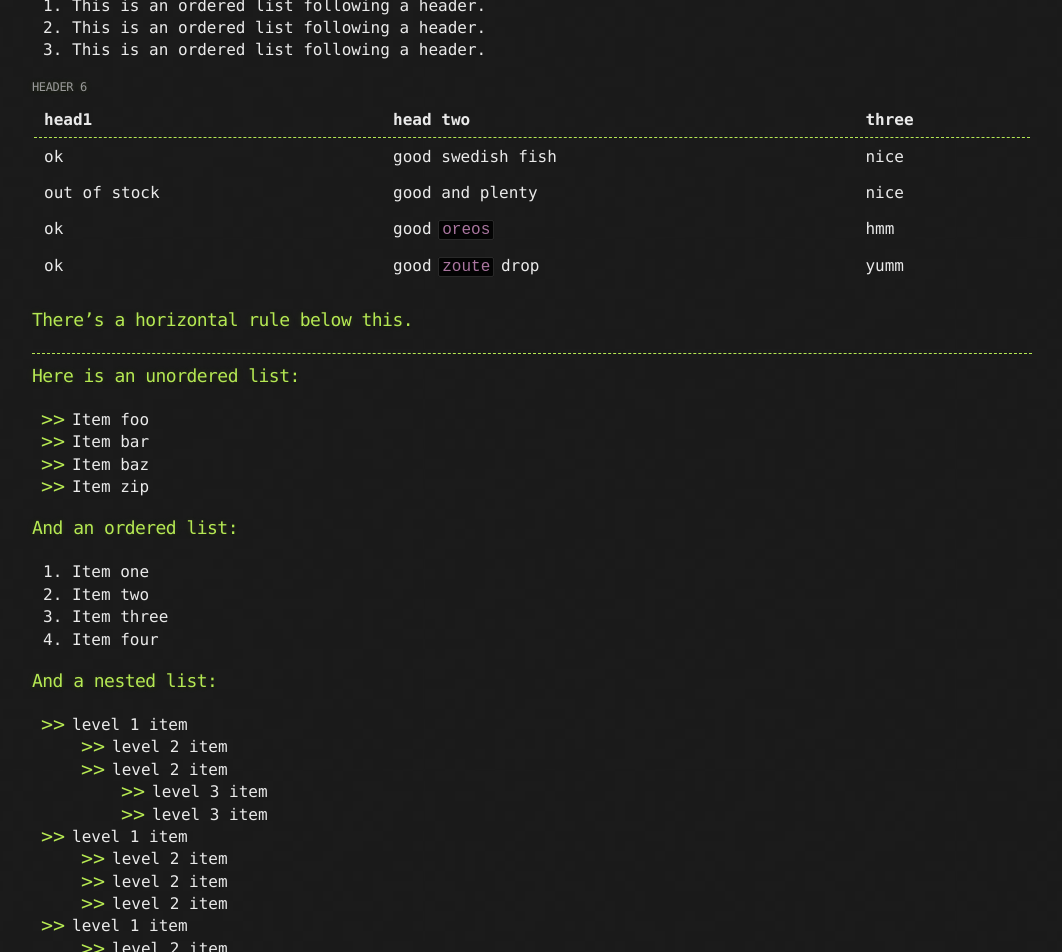
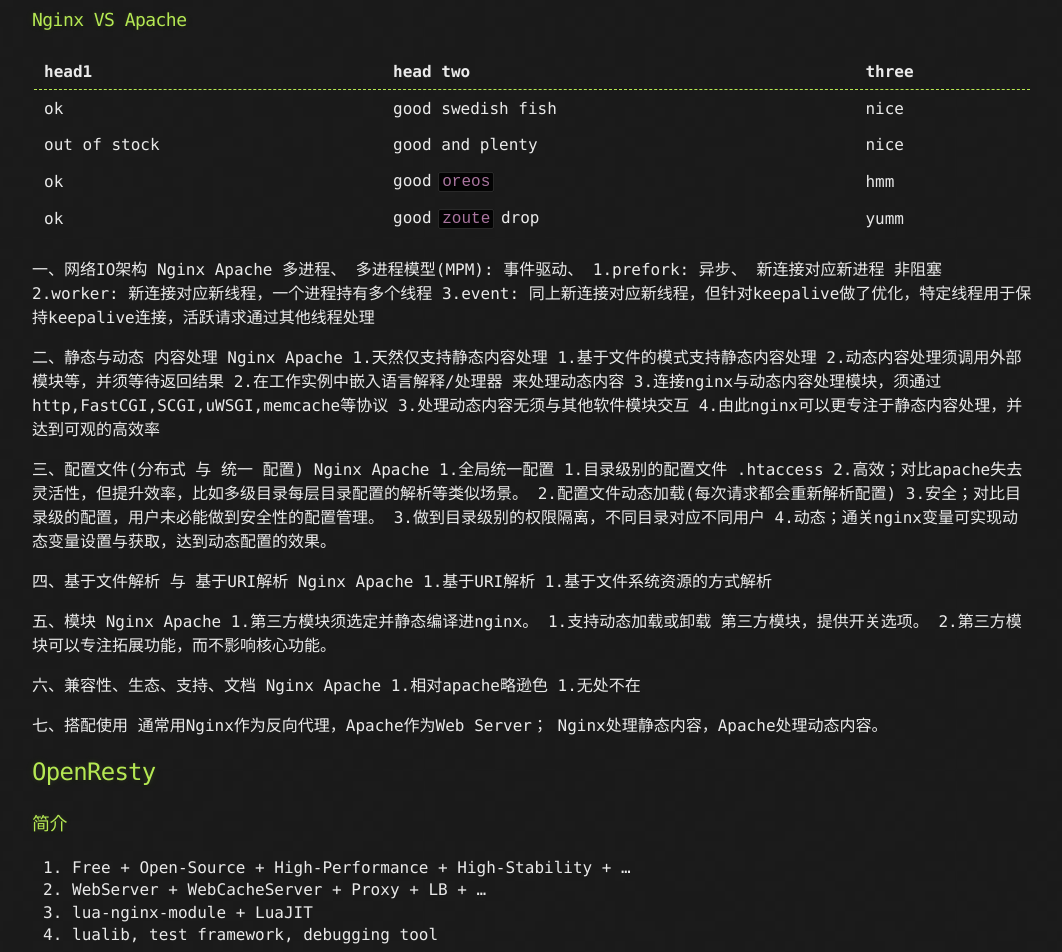
Before and after one commit to 5ky1s61ue/5ky1s61ue.github.io, a Jekyll site: the page built from index.md, in a window 1280 px wide and 1400 px high, scrolled down 1358 px. Shown: the top 952 px of the window, without its empty margins (108-1170 px from the left). Built offline with Jekyll 4.4.1, drawn with Linux system fonts in a browser that asks for light colours; our own code applies the rules of GitHub Pages for plain Markdown files; some of the changed text lies outside the part shown.

Commit message:
Update index.md

````diff
--- a/index.md
+++ b/index.md
@@ -1,58 +1,54 @@
----
-layout: default
----
+# 浅谈Nginx与OpenResty
 
-Text can be **bold**, _italic_, ~~strikethrough~~ or `keyword`.
+## Nginx
 
-[Link to another page](./another-page.html).
+### 简介
 
-There should be whitespace between paragraphs.
+Nginx是一款 `免费`、`高性能`、`高可靠` 的 `开源` 软件，
 
-There should be whitespace between paragraphs. We recommend including a README, or a file with information about your project.
+可作为 `WebServer`、 `LB`、 `WebCacheServer` 等软件设备满足互联网业务需求。
 
-# **About Me**
+伴随着[C10K](http://www.kegel.com/c10k.html)问题产生了许多优秀开源软件，Nginx算是其中的出色玩家之一。
 
-![Octocat](./5ky1s61ue.jpeg)
+根据2019年9月的统计数据，Nginx已经服务/代理了全球25.64%的最繁忙站点，例如(Yandex,VK,Hulu,CloudFlare,Airbnb,GitHub,…)。
 
-CloudWebSecurity Developer.
-Focus on techs about defending webattacks and traffic forward over Layer 4 and 7.
+### 架构
 
-## Header 2
+1. 模块化
 
-> This is a blockquote following a header.
->
-> When something is important enough, you do it even if the odds are not in your favor.
+2. 多进程
 
-### Header 3
+3. 事件驱动与异步非阻塞
 
-```js
-// Javascript code with syntax highlighting.
-var fun = function lang(l) {
-  dateformat.i18n = require('./lang/' + l)
-  return true;
-}
-```
+### 高效率基础
 
-```ruby
-# Ruby code with syntax highlighting
-GitHubPages::Dependencies.gems.each do |gem, version|
-  s.add_dependency(gem, "= #{version}")
-end
-```
+1. 高效算力利用(multi-processes,event-driven,asynchronous,non-blocking)
 
-#### Header 4
+2. 高效的网络IO(kqueue, epoll, select, poll)
 
-*   This is an unordered list following a header.
-*   This is an unordered list following a header.
-*   This is an unordered list following a header.
+3. 高效的文件IO(sendfile, aio, directio)
 
-##### Header 5
+4. 高效的内存管理(malloc, tcmalloc, jemalloc)
 
-1.  This is an ordered list following a header.
-2.  This is an ordered list following a header.
-3.  This is an ordered list following a header.
+5. 高效的网络处理(keepalive, cache request and streaming response)
 
-###### Header 6
+### 流量处理方式及优化思路
+1. process
+	* accept_mutex
+	* EPOLLEXCLUSIVE
+	* reuseport
+2. network resource
+	* fds
+	* port
+3. network traffic
+	* cache request
+	* streaming response
+	* keepalive
+4. kernel params
+	* sysctl.conf
+	* limits.conf
+
+### Nginx VS Apache
 
 | head1        | head two          | three |
 |:-------------|:------------------|:------|
@@ -61,66 +57,133 @@
 | ok           | good `oreos`      | hmm   |
 | ok           | good `zoute` drop | yumm  |
 
-### There's a horizontal rule below this.
 
-* * *
-
-### Here is an unordered list:
-
-*   Item foo
-*   Item bar
-*   Item baz
-*   Item zip
-
-### And an ordered list:
-
-1.  Item one
-1.  Item two
-1.  Item three
-1.  Item four
-
-### And a nested list:
-
-- level 1 item
-  - level 2 item
-  - level 2 item
-    - level 3 item
-    - level 3 item
-- level 1 item
-  - level 2 item
-  - level 2 item
-  - level 2 item
-- level 1 item
-  - level 2 item
-  - level 2 item
-- level 1 item
-
-### Small image
-
-![Octocat](https://github.githubassets.com/images/icons/emoji/octocat.png)
-
-### Large image
-
-![Branching](https://guides.github.com/activities/hello-world/branching.png)
+一、网络IO架构
+Nginx	Apache
+多进程、	多进程模型(MPM):
+事件驱动、	1.prefork:
+异步、	        新连接对应新进程
+非阻塞	2.worker:
+	        新连接对应新线程，一个进程持有多个线程
+	3.event:
+	        同上新连接对应新线程，但针对keepalive做了优化，特定线程用于保持keepalive连接，活跃请求通过其他线程处理
 
 
-### Definition lists can be used with HTML syntax.
+二、静态与动态 内容处理
+Nginx	Apache
+1.天然仅支持静态内容处理	1.基于文件的模式支持静态内容处理
+2.动态内容处理须调用外部模块等，并须等待返回结果	2.在工作实例中嵌入语言解释/处理器 来处理动态内容
+3.连接nginx与动态内容处理模块，须通过 http,FastCGI,SCGI,uWSGI,memcache等协议	3.处理动态内容无须与其他软件模块交互
+4.由此nginx可以更专注于静态内容处理，并达到可观的高效率
 
-<dl>
-<dt>Name</dt>
-<dd>Godzilla</dd>
-<dt>Born</dt>
-<dd>1952</dd>
-<dt>Birthplace</dt>
-<dd>Japan</dd>
-<dt>Color</dt>
-<dd>Green</dd>
-</dl>
 
-```
-Long, single-line code blocks should not wrap. They should horizontally scroll if they are too long. This line should be long enough to demonstrate this.
-```
 
-```
-The final element.
-```
+三、配置文件(分布式 与 统一 配置)
+Nginx	Apache
+1.全局统一配置	1.目录级别的配置文件 .htaccess
+2.高效；对比apache失去灵活性，但提升效率，比如多级目录每层目录配置的解析等类似场景。	2.配置文件动态加载(每次请求都会重新解析配置)
+3.安全；对比目录级的配置，用户未必能做到安全性的配置管理。	3.做到目录级别的权限隔离，不同目录对应不同用户
+4.动态；通关nginx变量可实现动态变量设置与获取，达到动态配置的效果。
+
+
+
+四、基于文件解析 与 基于URI解析
+Nginx	Apache
+1.基于URI解析	1.基于文件系统资源的方式解析
+
+
+五、模块
+Nginx	Apache
+1.第三方模块须选定并静态编译进nginx。	1.支持动态加载或卸载 第三方模块，提供开关选项。
+	2.第三方模块可以专注拓展功能，而不影响核心功能。
+
+
+六、兼容性、生态、支持、文档
+Nginx	Apache
+1.相对apache略逊色	1.无处不在
+
+
+七、搭配使用
+通常用Nginx作为反向代理，Apache作为Web Server；
+Nginx处理静态内容，Apache处理动态内容。
+
+## OpenResty
+
+### 简介
+1. Free + Open-Source + High-Performance + High-Stability + …
+2. WebServer + WebCacheServer + Proxy + LB + …
+3. lua-nginx-module + LuaJIT
+4. lualib, test framework, debugging tool
+
+###高效率基础：
+1. Lua and LuaJIT
+2. ngx_lua_mode
+3. asynchronous, non-blocking
+
+###最佳实践:
+1. api gateway(orange, kong)
+2. 火焰图(性能分析)
+
+systemtap
+openresty-systemtap-toolkit
+FlameGraph
+wrk
+
+
+Nginx:
+简介：
+1.free+open-source+high-performance+high-stability+...
+2.WebServer+WebCacheServer+proxy+LB+...
+3.C10K problem -> http://www.kegel.com/c10k.html
+C10K manifest spurred a number of attempts to solve the problem of web server optimization to handle a large number of clients at the same time, and nginx turned out to be one of the most successful ones;
+10,000 inactive HTTP keep-alive connections take about 2.5M memory;
+4.served or proxied 25.64% busiest sites in September 2019(Yandex,VK,Hulu,CloudFlare,Airbnb,GitHub,…)
+
+架构概览：
+1.modular
+core module,event module,phase handler,protocols,variable handlers, filters, upstream and load balancers.
+2.event-driven,asynchronous,non-blocking
+event collector,dispatcher,handler.
+3.multi-process and single-threaded
+
+高效率基础：
+1.高效的算力利用(multi-processes,event-driven,asynchronous,non-blocking)
+2.高效的网络IO(kqueue, epoll, select, poll)
+3.高效的文件IO(sendfile, aio, directio)
+4.高效的内存管理(malloc, tcmalloc, jemalloc)
+5.高效的网络处理(keepalive, cache request and streaming response)
+
+流量处理方式及相关优化：
+1.process
+accept_mutex, EPOLLEXCLUSIVE, reuseport
+2.network resource
+fds
+port
+3.network traffic
+cache request
+streaming response
+keepalive
+4.kernel params
+sysctl.conf
+limits.conf
+
+OpenResty:
+简介：
+1.Free + Open-Source + High-Performance + High-Stability + …
+2.WebServer + WebCacheServer + Proxy + LB + …
+3.lua-nginx-module + LuaJIT
+4.lualib, test framework, debugging tool
+
+高效率基础：
+1.Lua and LuaJIT
+2.ngx_lua_mode
+3.asynchronous, non-blocking
+
+最佳实践:
+1.api gateway(orange, kong)
+2.火焰图(性能分析)
+
+systemtap
+openresty-systemtap-toolkit
+FlameGraph
+wrk
````
